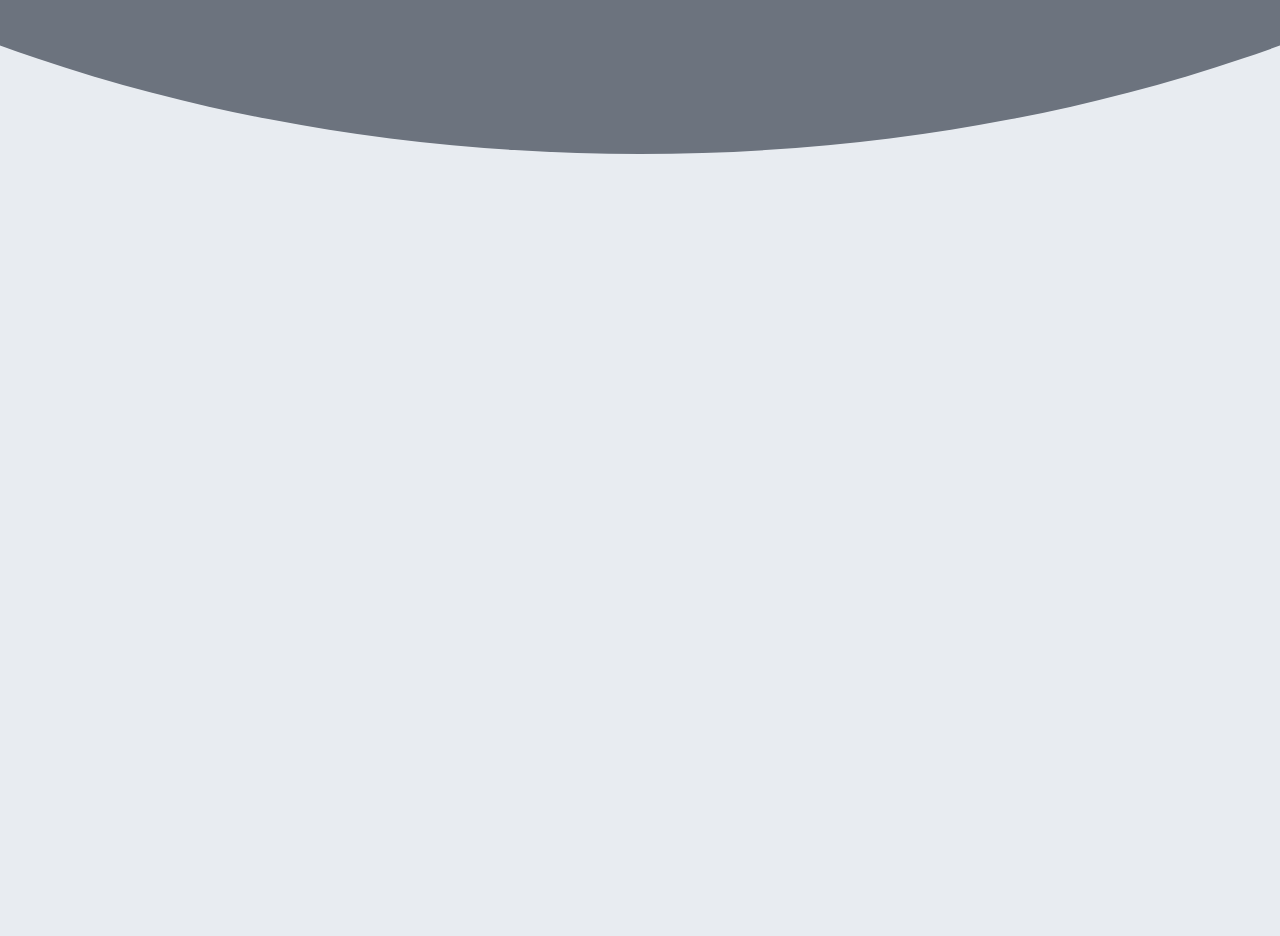
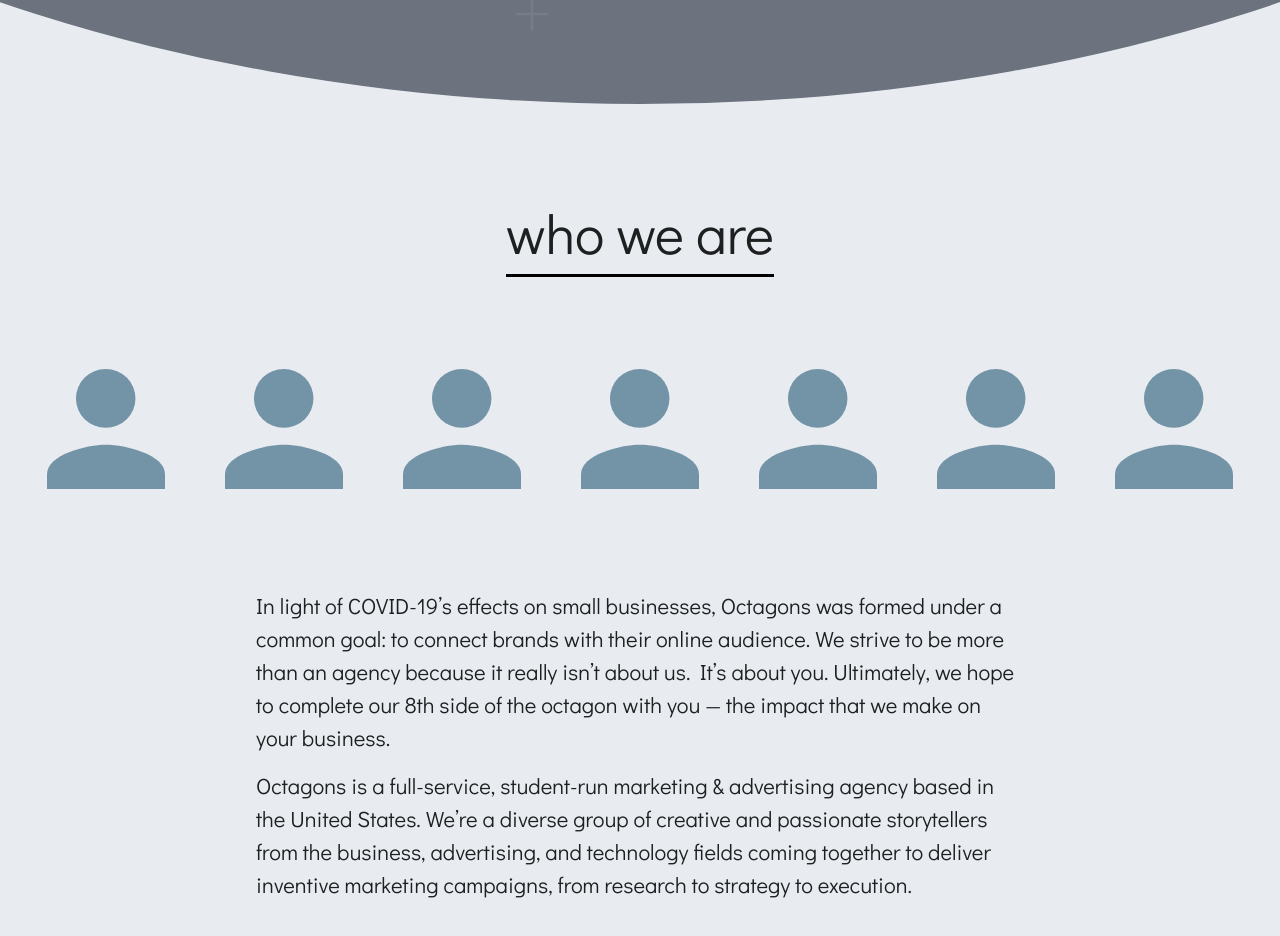
Before and after one commit to coddingtonjoel/octagons, a React (Create React App) app: page / in a window 1280 px wide. Shown: the part 656-1592 px from the top of the page. Built offline with nearby package versions, Linux system fonts and the light colour scheme.

Commit message:
Update
finished who we are section and added scroll animations

```diff
--- a/package.json
+++ b/package.json
@@ -9,6 +9,7 @@
     "materialize-css": "^1.0.0",
     "node-sass": "^4.14.1",
     "react": "^16.13.1",
+    "react-animate-on-scroll": "^2.1.5",
     "react-dom": "^16.13.1",
     "react-router": "^5.2.0",
     "react-router-dom": "^5.2.0",
--- a/public/index.html
+++ b/public/index.html
@@ -19,6 +19,11 @@
         <link
             href="https://fonts.googleapis.com/css2?family=Didact+Gothic&display=swap"
             rel="stylesheet"
+        />
+        <!-- animate-css -->
+        <link
+            rel="stylesheet"
+            href="https://cdnjs.cloudflare.com/ajax/libs/animate.css/3.5.2/animate.min.css"
         />
         <!--
       Notice the use of %PUBLIC_URL% in the tags above.
--- a/src/App.js
+++ b/src/App.js
@@ -1,11 +1,13 @@
 import React from "react";
 import "./sass/main.scss";
 import Header from "./components/Header";
+import LandingInfo from "./components/LandingInfo";
 
 const App = () => {
     return (
         <div className="complete-page">
             <Header />
+            <LandingInfo />
         </div>
     );
 };
--- /dev/null
+++ b/src/components/LandingInfo.js
@@ -0,0 +1,72 @@
+import React from "react";
+import ScrollAnimation from "react-animate-on-scroll";
+import person from "../images/person.svg";
+
+const LandingInfo = () => {
+    return (
+        <div className="info">
+            <ScrollAnimation
+                animateIn="fadeInUp"
+                duration="1.5"
+                animateOnce="true">
+                <div className="heading-container">
+                    <h3 className="heading">who we are</h3>
+                </div>
+            </ScrollAnimation>
+            <ScrollAnimation
+                animateIn="fadeInUp"
+                duration="1.5"
+                delay="500"
+                animateOnce="true">
+                <div className="info-people">
+                    <img src={person} alt="" />
+                    <img src={person} alt="" />
+                    <img src={person} alt="" />
+                    <img src={person} alt="" />
+                    <img src={person} alt="" />
+                    <img src={person} alt="" />
+                    <img src={person} alt="" />
+                </div>
+            </ScrollAnimation>
+            <div className="info-who">
+                <ScrollAnimation
+                    animateIn="fadeInUp"
+                    duration="1.5"
+                    delay="1000"
+                    animateOnce="true">
+                    <p>
+                        In light of COVID-19’s effects on small businesses,
+                        Octagons was formed under a common goal: to connect
+                        brands with their online audience. We strive to be more
+                        than an agency because it really isn’t about us. It’s
+                        about you. Ultimately, we hope to complete our 8th side
+                        of the octagon with you — the impact that we make on
+                        your business.
+                    </p>
+                    <br />
+                    <p>
+                        Octagons is a full-service, student-run marketing &
+                        advertising agency based in the United States. We’re a
+                        diverse group of creative and passionate storytellers
+                        from the business, advertising, and technology fields
+                        coming together to deliver inventive marketing
+                        campaigns, from research to strategy to execution.
+                    </p>
+                </ScrollAnimation>
+            </div>
+            <div className="info-what">
+                <ScrollAnimation
+                    animateIn="fadeInUp"
+                    duration="1.5"
+                    animateOnce="true"
+                    delay="500">
+                    <div className="heading-container">
+                        <h3 className="heading">what we offer</h3>
+                    </div>
+                </ScrollAnimation>
+            </div>
+        </div>
+    );
+};
+
+export default LandingInfo;
--- a/src/sass/components/header.scss
+++ b/src/sass/components/header.scss
@@ -3,9 +3,8 @@
     position: relative;
     top: 0;
     left: 0;
-    height: 180rem;
-    clip-path: ellipse(100% 45% at 50% 0%);
-    overflow: hidden;
+    height: 80rem;
+    clip-path: ellipse(100% 95% at 50% 0%);
 
     &-logo {
         position: absolute;
@@ -17,7 +16,7 @@
 
     &-text {
         position: absolute;
-        top: 19%;
+        top: 42%;
         left: 50%;
         transform: translate(-50%, -50%);
         text-align: center;
--- /dev/null
+++ b/src/sass/components/landinginfo.scss
@@ -0,0 +1,46 @@
+.info {
+    height: 100rem;
+    margin-top: 4rem;
+
+    &-people {
+        display: flex;
+        justify-content: center;
+        align-items: center;
+        margin: 8rem 0;
+
+        & img {
+            margin: 0 3rem;
+            height: 12rem;
+        }
+    }
+
+    &-who {
+        width: 60%;
+        margin: 10rem auto;
+
+        & p {
+            font-size: 2.2rem;
+        }
+    }
+
+    &-what {
+        margin: 15rem auto;
+
+        & p {
+            font-size: 2.2rem;
+        }
+    }
+}
+
+.heading {
+    text-align: center;
+    border-bottom: 3px solid black;
+    padding-bottom: 1rem;
+    font-size: 5.5rem;
+
+    &-container {
+        display: flex;
+        align-items: center;
+        justify-content: center;
+    }
+}
--- a/src/sass/main.scss
+++ b/src/sass/main.scss
@@ -9,3 +9,4 @@
 
 @import "./components/header.scss";
 @import "./components/logo.scss";
+@import "./components/landinginfo.scss";
```
Also changed, not shown: src/images/person.svg (added), 1 other file (tests, documents, lock files or other folders).
